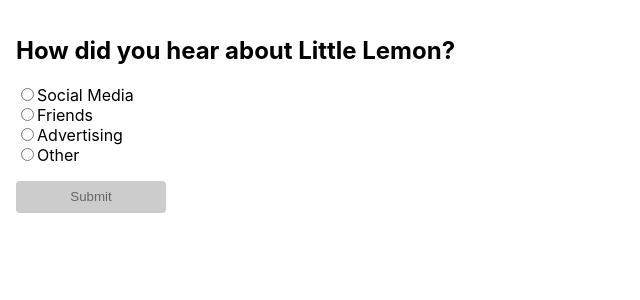
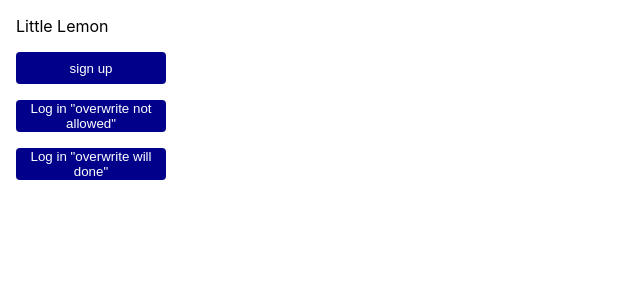
Before and after one commit to itsjustmartin/react, a React (Create React App) app: page / in a window 1280 px wide. Shown: the top 300 px of the page, without its empty margins (0-640 px from the left). Built offline with nearby package versions, Linux system fonts and the light colour scheme.

Commit message:
spread operator overwrite conditions

```diff
--- a/src/App.js
+++ b/src/App.js
@@ -1,21 +1,40 @@
 import "./App.css";
-import { RadioGroup, RadioOption } from "./Radio";
-import { useState } from "react";
 
-function App() {
-  const [selected, setSelected] = useState("");
+const Button = ({ type, children, ...buttonProps }) => {
+  const className = type === "primary" ? "PrimaryButton" : "SecondaryButton";
   return (
-    <div className="App">
-      <h2>How did you hear about Little Lemon?</h2>
-      <RadioGroup onChange={setSelected} selected={selected}>
-        <RadioOption value="social_media">Social Media</RadioOption>
-        <RadioOption value="friends">Friends</RadioOption>
-        <RadioOption value="advertising">Advertising</RadioOption>
-        <RadioOption value="other">Other</RadioOption>
-      </RadioGroup>
-      <button disabled={!selected}>Submit</button>
-    </div>
+    <button className={`Button ${className}`} {...buttonProps}>
+      {children}
+    </button>
   );
+};
+
+const LoginButton =({type , children ,...buttonProps}) => {
+  return(
+    <Button type="secondary" {...buttonProps} onClick={()=>{alert("Logging in !")}}>
+      {children}
+    </Button>
+  )
 }
 
+const LoginButton2 =({type , children ,...buttonProps}) => {
+  return(
+    <Button type="secondary" onClick={()=>{alert("Logging in !")}} {...buttonProps} >
+      {children}
+    </Button>
+  )
+}
+
+function App (){
+  return (
+    <div className="App" >
+      <header className="Header">Little Lemon</header>
+      <Button type="primary" onClick={()=>{alert("Signing up !")}} > sign up</Button>
+      {/* try the over ride which one will done */}
+      <LoginButton type="secondary" onClick={()=>{alert("Signing up !")}}>Log in "overwrite not allowed"</LoginButton>
+      <LoginButton2 type="secondary" onClick={()=>{alert("Signing up !")}}>Log in "overwrite will done"</LoginButton2>
+
+    </div>
+  )
+}
 export default App;
--- a/src/Radio/index.css
+++ /dev/null
@@ -1,19 +0,0 @@
-.RadioGroup {
-    display: flex;
-    flex-direction: column;
-    align-items: flex-start;
-}
-
-.RadioOption {
-    margin-bottom: 8px;
-    cursor: pointer;
-}
-
-input {
-    margin-right: 8px;
-    cursor: pointer;
-}
-
-label {
-    cursor: pointer;
-}
--- a/src/Radio/index.js
+++ /dev/null
@@ -1,33 +0,0 @@
-import * as React from "react";
-
-export const RadioGroup = ({ onChange, selected, children }) => {
-    // Use React.Children.map and React.cloneElement to clone the children
-    // and pass the correct props to each RadioOption
-    const RadioOptions = React.Children.map(children, (child) => {
-        return React.cloneElement(child, {
-            onChange,
-            checked: child.props.value === selected,
-        });
-    });
-    return <div className="RadioGroup">{RadioOptions}</div>;
-};
-
-export const RadioOption = ({ value, checked, onChange, children }) => {
-    // Hook up the onChange handler to call the onChange prop passed to RadioGroup
-    // Also, make sure to pass the correct checked prop to the input element
-    return (
-        <div className="RadioOption">
-            <input
-                id={value}
-                type="radio"
-                name={value}
-                value={value}
-                checked={checked}
-                onChange={(e) => {
-                    onChange(e.target.value);
-                }}
-            />
-            <label htmlFor={value}>{children}</label>
-        </div>
-    );
-};
```
